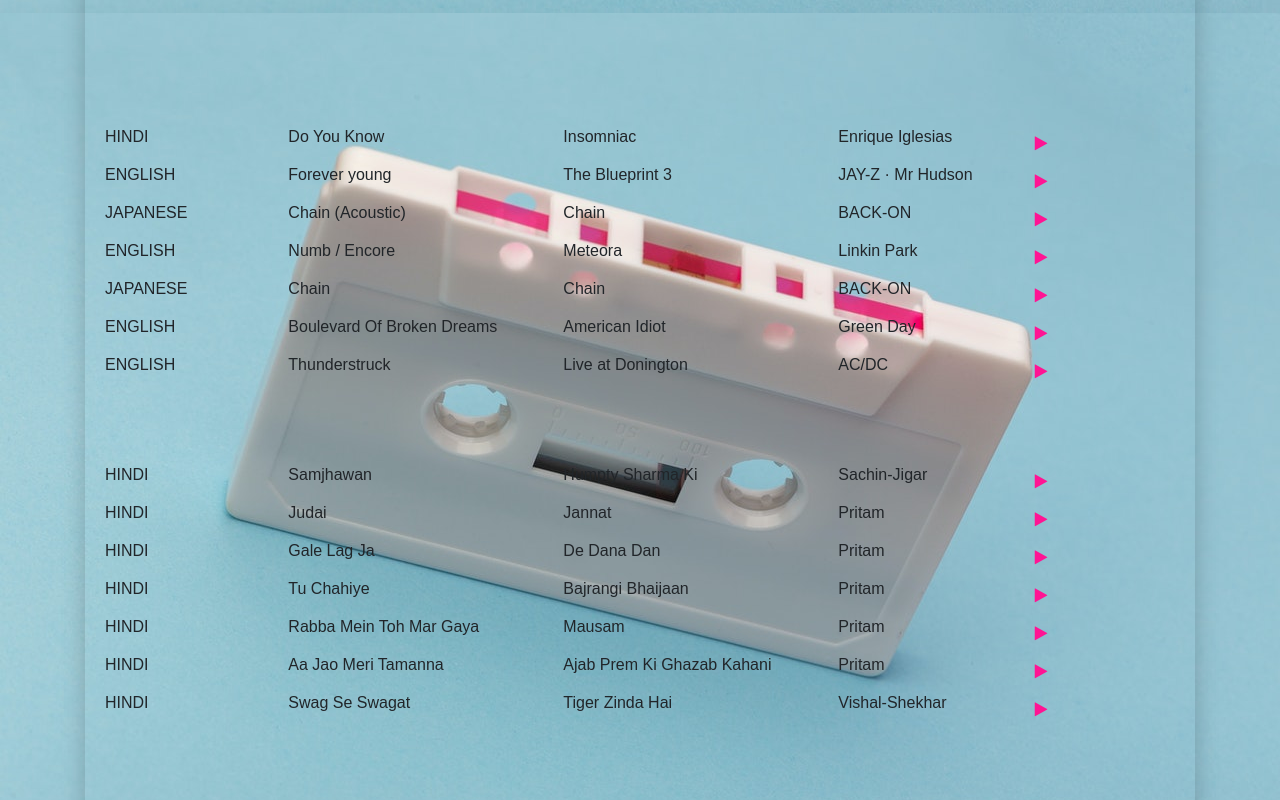
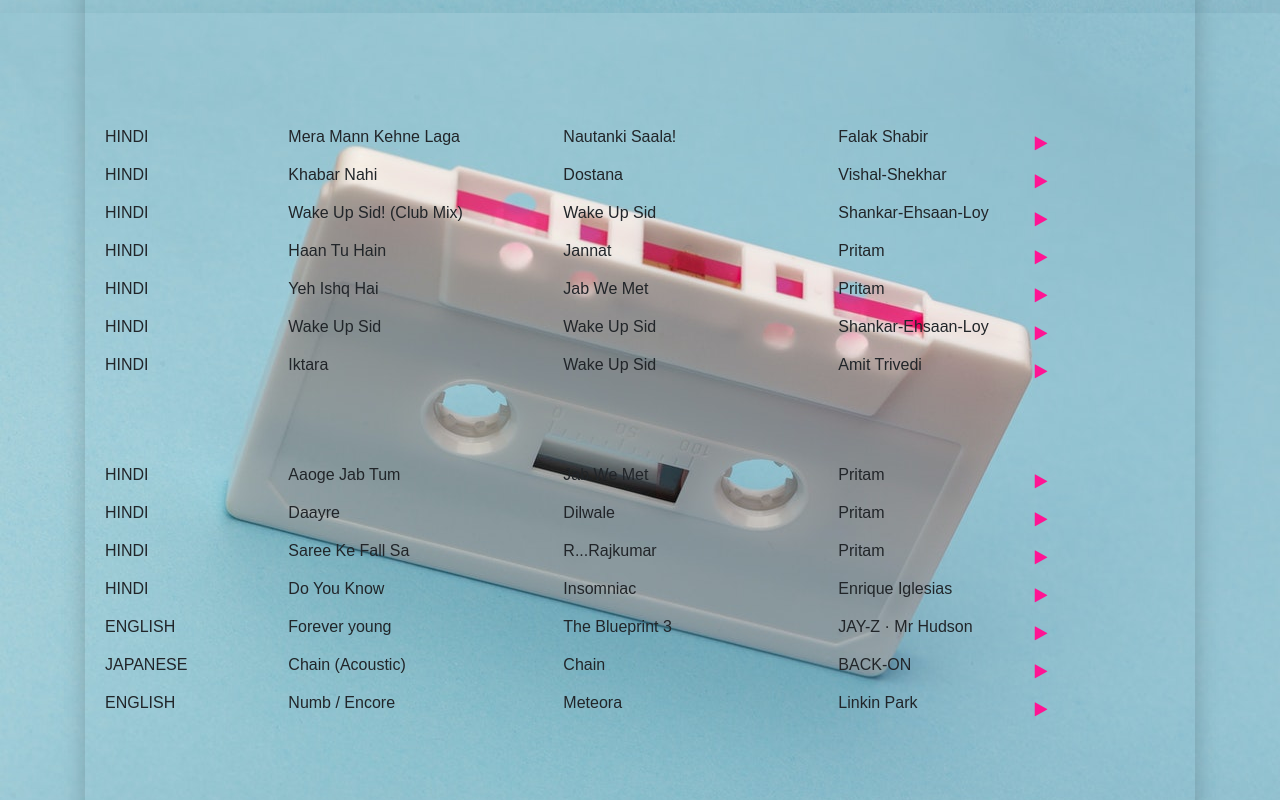
Before and after one commit to msunilhyd/lps_iterative, a React (Create React App) app: page / in a window 1280 px wide. Shown: the part 840-1640 px from the top of the page. Built offline with nearby package versions, Linux system fonts and the light colour scheme.

Commit message:
07-Aug-20 : new additions 4

```diff
--- a/src/samples/playlists.js
+++ b/src/samples/playlists.js
@@ -3,7 +3,16 @@
     slug: 'my-uber-playlist',
     title: 'My Über Playlist!',
     songs: [
-
+      ['Mera Mann Kehne Laga', 'HINDI', '2013', 'Falak Shabir', '8kxufj_snhI', 'Nautanki Saala!'],
+      ['Khabar Nahi', 'HINDI', '2008', 'Vishal-Shekhar', 'tTqaMRea9GM', 'Dostana'],
+      ['Wake Up Sid! (Club Mix)', 'HINDI', '2009', 'Shankar-Ehsaan-Loy', 'Jqzz8K6mMVs', 'Wake Up Sid'],
+      ['Haan Tu Hain', 'HINDI', '2008', 'Pritam', 'plcI5i3uuTs', 'Jannat'],
+      ['Yeh Ishq Hai', 'HINDI', '2007', 'Pritam', 'b_sCZbYyuO4', ' Jab We Met'],
+      ['Wake Up Sid', 'HINDI', '2009', 'Shankar-Ehsaan-Loy', 'Jqzz8K6mMVs', 'Wake Up Sid'],
+      ['Iktara', 'HINDI', '2009', 'Amit Trivedi', 'pdB7v1z8PJk', 'Wake Up Sid'],
+      ['Aaoge Jab Tum', 'HINDI', '2007', 'Pritam', 'CNZMIhckaA0', ' Jab We Met'],
+      ['Daayre', 'HINDI', '2015', 'Pritam', '59esPpakrGs', 'Dilwale'],
+      ['Saree Ke Fall Sa', 'HINDI', '2014', 'Pritam', 'EkxOXF9J77w', 'R...Rajkumar'],
       ['Do You Know', 'HINDI', '2007', ' Enrique Iglesias', 'ibSKivYOPpI', 'Insomniac'],
       ['Forever young', 'ENGLISH', '2009', 'JAY-Z · Mr Hudson', 'Nzdt9vBvSDE', 'The Blueprint 3'],
       ['Chain (Acoustic)', 'JAPANESE', '2006', 'BACK-ON', 'HEZPvtxDj4A', 'Chain'],
```
Also changed, not shown: 8 other files (tests, documents, lock files or other folders).
